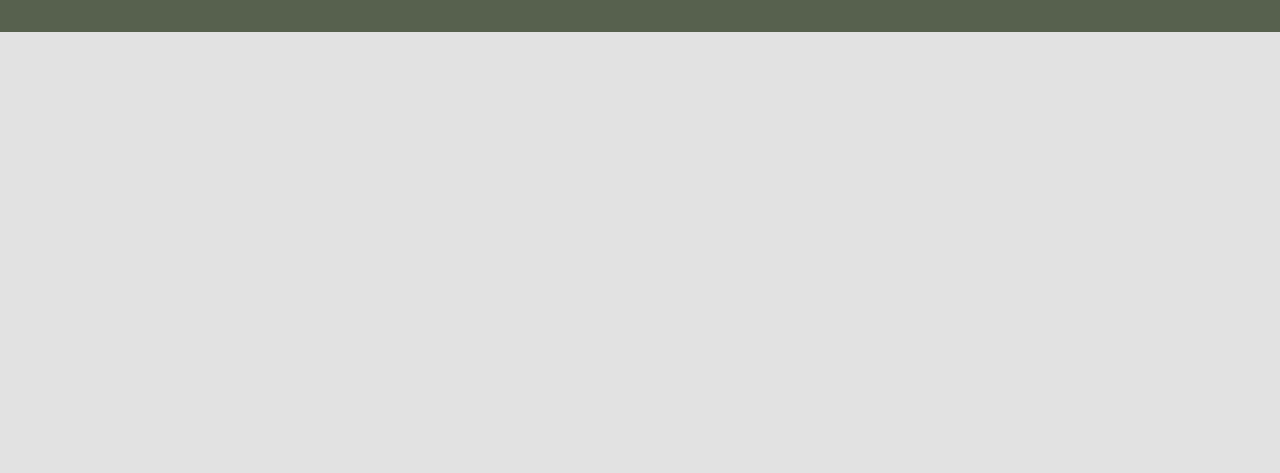
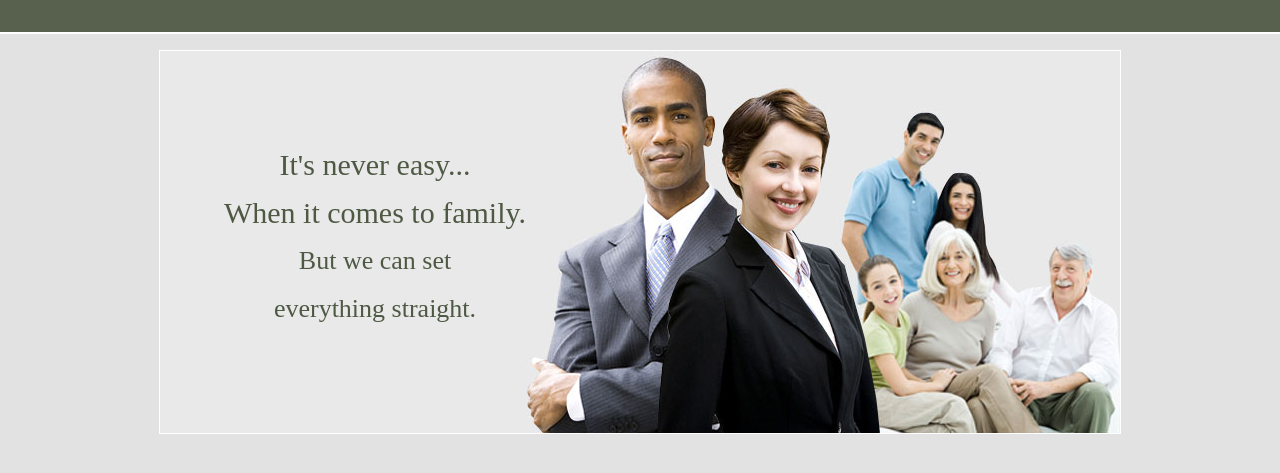
Before and after one commit to ahmedkhaledwafi/law-firm-tempalte, a plain HTML site: page index.html in a window 1280 px wide. Shown: the part 91-564 px from the top of the page. Drawn offline with Linux system fonts and the light colour scheme.

Commit message:
component: Add hero section

```diff
--- a/css/style.scss
+++ b/css/style.scss
@@ -2,6 +2,21 @@ body {
     background-color: #e2e2e2;
     margin: 0;
     box-sizing: border-box;
+}
+
+/*
+*
+* Global
+*
+*/
+
+.active {
+    color: #fff;
+}
+
+.center {
+    width: 960px;
+    margin: 0 auto;
 }
 
 /*
@@ -15,6 +30,7 @@ header {
     padding: 2rem 0 2.2rem;
     justify-content: space-between;
     box-shadow: 1rem #000;
+    border-bottom: 2px solid #fff;
 
     .container {
         display: flex;
@@ -41,11 +57,46 @@ header {
     }
 }
 
-.active {
-    color: #fff;
+/*
+*
+* Main
+*
+*/
+
+/*
+*
+* Hero section
+*
+*/
+
+.hero {
+    display: flex;
+    background-color: #e9e9e9;
+    border: 1px solid #fff;
+    margin-top: 1rem;
+    img {
+        float: right;
+    }
+
+    .details {
+        position: relative;
+        text-align: center;
+        line-height: 48px;
+        left: 32px;
+        top: 90px;
+        width: 370px;
+    }
+
+    h1 {
+        margin: 0;
+        color: #4e5944;
+        font-size: 30px;
+        font-weight: normal;
+    }
+
+    p {
+        margin: 0;
+        color: #4e5944;
+        font-size: 26px;
+    }
 }
-
-.center {
-    width: 960px;
-    margin: 0 auto;
-}
--- a/index.html
+++ b/index.html
@@ -31,6 +31,22 @@
 
     </header>
 
+    <main>
+        <div class="hero center">
+            <div class="details">
+                <h1>
+                    It's never easy...<br>
+                    When it comes to family.
+                </h1>
+                <p>
+                    But we can set <br>
+                    everything straight.
+                </p>
+            </div>
+            <img src="images/family-large.jpg" alt="happy family">
+        </div>
+    </main>
+
 </body>
 
 </html>
```
Also changed, not shown: css/style.css, 1 other file.
